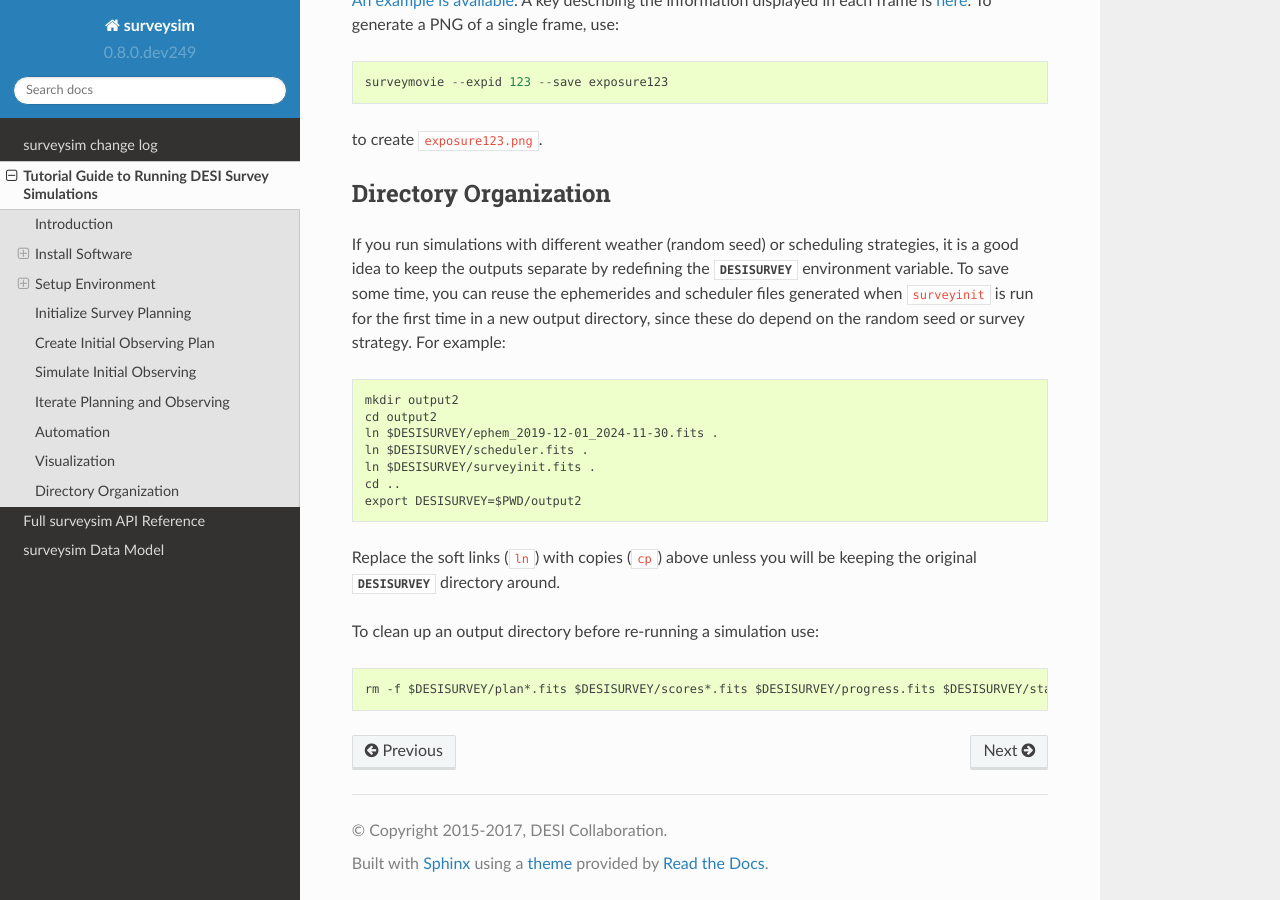
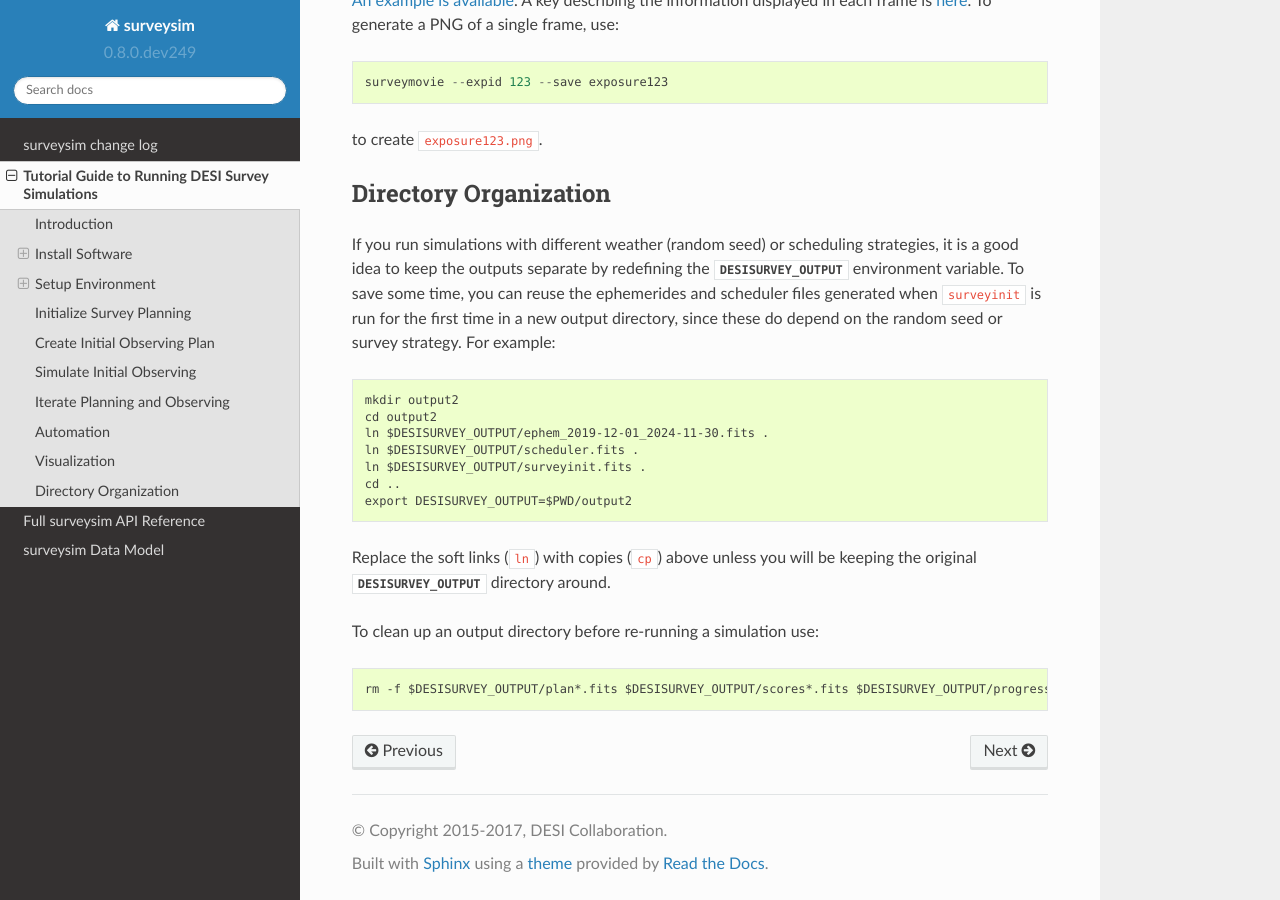
Before and after one commit to michaelJwilson/surveysim, a Sphinx documentation site: the page built from doc/tutorial.rst, in a window 1280 px wide and 900 px high, scrolled down 6041 px. Built offline with Sphinx 7.4.7 and the Read the Docs theme 2.0.0, drawn with Linux system fonts in a browser that asks for light colours; some of the changed text lies outside the part shown.

Commit message:
update changes.rst and tutorial

```diff
--- a/doc/tutorial.rst
+++ b/doc/tutorial.rst
@@ -129,7 +129,7 @@ NERSC Environment
 Save the output to the ``$SCRATCH`` volume::
 
     mkdir -p $SCRATCH/desi/output
-    export DESISURVEY=$SCRATCH/desi/output
+    export DESISURVEY_OUTPUT=$SCRATCH/desi/output
 
 Laptop Environment
 ~~~~~~~~~~~~~~~~~~
@@ -137,7 +137,7 @@ Laptop Environment
 Enter the parent directory where you will save outputs, then::
 
     mkdir output
-    export DESISURVEY=$PWD/output
+    export DESISURVEY_OUTPUT=$PWD/output
 
 If you followed the installation recipe above then make sure you have activated your ``desi`` environment with::
 
@@ -292,22 +292,22 @@ Directory Organization
 
 If you run simulations with different weather (random seed) or
 scheduling strategies, it is a good idea to keep the outputs separate by
-redefining the :envvar:`DESISURVEY` environment variable. To save some time,
+redefining the :envvar:`DESISURVEY_OUTPUT` environment variable. To save some time,
 you can reuse the ephemerides and scheduler files generated when ``surveyinit``
 is run for the first time in a new output directory, since these do depend on
 the random seed or survey strategy. For example::
 
     mkdir output2
     cd output2
-    ln $DESISURVEY/ephem_2019-12-01_2024-11-30.fits .
-    ln $DESISURVEY/scheduler.fits .
-    ln $DESISURVEY/surveyinit.fits .
+    ln $DESISURVEY_OUTPUT/ephem_2019-12-01_2024-11-30.fits .
+    ln $DESISURVEY_OUTPUT/scheduler.fits .
+    ln $DESISURVEY_OUTPUT/surveyinit.fits .
     cd ..
-    export DESISURVEY=$PWD/output2
+    export DESISURVEY_OUTPUT=$PWD/output2
 
 Replace the soft links (``ln``) with copies (``cp``) above unless you will be
-keeping the original :envvar:`DESISURVEY` directory around.
+keeping the original :envvar:`DESISURVEY_OUTPUT` directory around.
 
 To clean up an output directory before re-running a simulation use::
 
-    rm -f $DESISURVEY/plan*.fits $DESISURVEY/scores*.fits $DESISURVEY/progress.fits $DESISURVEY/stats.fits $DESISURVEY/last_date.txt $DESISURVEY/weather_*.fits
+    rm -f $DESISURVEY_OUTPUT/plan*.fits $DESISURVEY_OUTPUT/scores*.fits $DESISURVEY_OUTPUT/progress.fits $DESISURVEY_OUTPUT/stats.fits $DESISURVEY_OUTPUT/last_date.txt $DESISURVEY_OUTPUT/weather_*.fits
```
Also changed, not shown: other parts of doc/tutorial.rst (+1 -1 lines), doc/changes.rst (+2 -6 lines), doc/tutorial.md (deleted, +0 -229 lines), .travis.yml.
